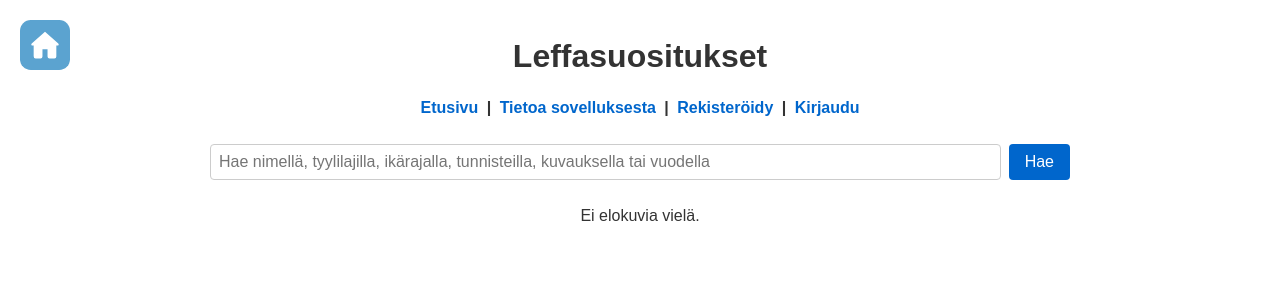
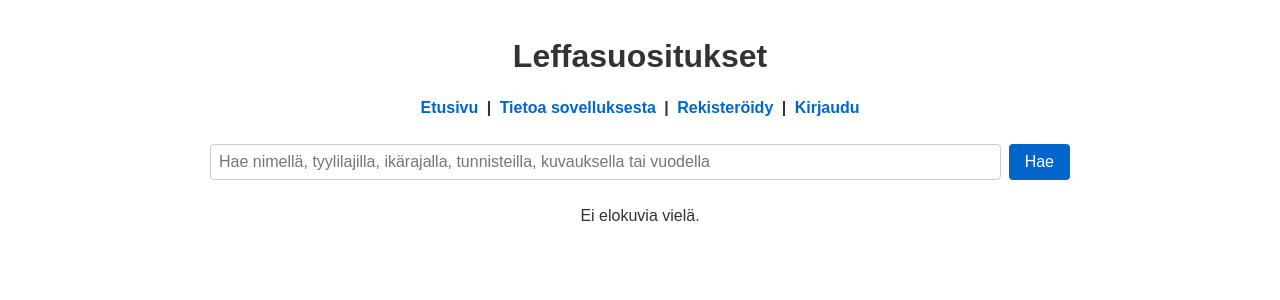
Before and after one commit to BoddyGus/Leffasuositukset, a Flask app: page / in a window 1280 px wide. Shown: the top 300 px of the page. Run offline with Flask 3, Linux system fonts and the light colour scheme; data that the repository does not hold is empty.

Commit message:
Remove home icon; rely on top navigation bar only

```diff
--- a/templates/about.html
+++ b/templates/about.html
@@ -6,9 +6,6 @@
   <link rel="stylesheet" href="{{ url_for('static', filename='style.css') }}" />
 </head>
 <body>
-  <a href="{{ url_for('reviews_bp.index') }}" class="home-link">
-    <img src="{{ url_for('static', filename='home-icon.svg') }}" alt="Home" class="home-icon" />
-  </a>
 
   <h1>Leffasuositukset</h1>
 
--- a/templates/edit_item.html
+++ b/templates/edit_item.html
@@ -6,9 +6,6 @@
   <link rel="stylesheet" href="{{ url_for('static', filename='style.css') }}" />
 </head>
 <body>
-  <a href="{{ url_for('reviews_bp.index') }}" class="home-link">
-    <img src="{{ url_for('static', filename='home-icon.svg') }}" alt="Home" class="home-icon" />
-  </a>
 
   <h1>Muokkaa elokuvaa</h1>
 
--- a/templates/index.html
+++ b/templates/index.html
@@ -6,9 +6,6 @@
   <link rel="stylesheet" href="{{ url_for('static', filename='style.css') }}" />
 </head>
 <body>
-  <a href="{{ url_for('reviews_bp.index') }}" class="home-link">
-    <img src="{{ url_for('static', filename='home-icon.svg') }}" alt="Home" class="home-icon" />
-  </a>
   {% with messages = get_flashed_messages(with_categories=True) %}
     {% if messages %}
       <ul class="flash-messages">
--- a/templates/item_detail.html
+++ b/templates/item_detail.html
@@ -6,9 +6,6 @@
   <link rel="stylesheet" href="{{ url_for('static', filename='style.css') }}" />
 </head>
 <body>
-  <a href="{{ url_for('reviews_bp.index') }}" class="home-link">
-    <img src="{{ url_for('static', filename='home-icon.svg') }}" alt="Home" class="home-icon" />
-  </a>
 
 {% with messages = get_flashed_messages(with_categories=True) %}
   {% if messages %}
--- a/templates/login.html
+++ b/templates/login.html
@@ -6,9 +6,6 @@
   <link rel="stylesheet" href="{{ url_for('static', filename='style.css') }}" />
 </head>
 <body>
-  <a href="{{ url_for('reviews_bp.index') }}" class="home-link">
-    <img src="{{ url_for('static', filename='home-icon.svg') }}" alt="Home" class="home-icon" />
-  </a>
 
   {% with messages = get_flashed_messages(with_categories=True) %}
     {% if messages %}
--- a/templates/new_item.html
+++ b/templates/new_item.html
@@ -6,9 +6,6 @@
   <link rel="stylesheet" href="{{ url_for('static', filename='style.css') }}" />
 </head>
 <body>
-  <a href="{{ url_for('reviews_bp.index') }}" class="home-link">
-    <img src="{{ url_for('static', filename='home-icon.svg') }}" alt="Home" class="home-icon" />
-  </a>
 
   <h1>Lisää elokuva</h1>
 
--- a/templates/register.html
+++ b/templates/register.html
@@ -6,9 +6,6 @@
   <link rel="stylesheet" href="{{ url_for('static', filename='style.css') }}" />
 </head>
 <body>
-  <a href="{{ url_for('reviews_bp.index') }}" class="home-link">
-    <img src="{{ url_for('static', filename='home-icon.svg') }}" alt="Home" class="home-icon" />
-  </a>
 
   {% with messages = get_flashed_messages(with_categories=True) %}
     {% if messages %}
--- a/templates/user_profile.html
+++ b/templates/user_profile.html
@@ -6,9 +6,6 @@
   <link rel="stylesheet" href="{{ url_for('static', filename='style.css') }}" />
 </head>
 <body>
-  <a href="{{ url_for('reviews_bp.index') }}" class="home-link">
-    <img src="{{ url_for('static', filename='home-icon.svg') }}" alt="Home" class="home-icon" />
-  </a>
 
 {% with messages = get_flashed_messages(with_categories=True) %}
   {% if messages %}
```
Also changed, not shown: static/home-icon.svg (deleted).
